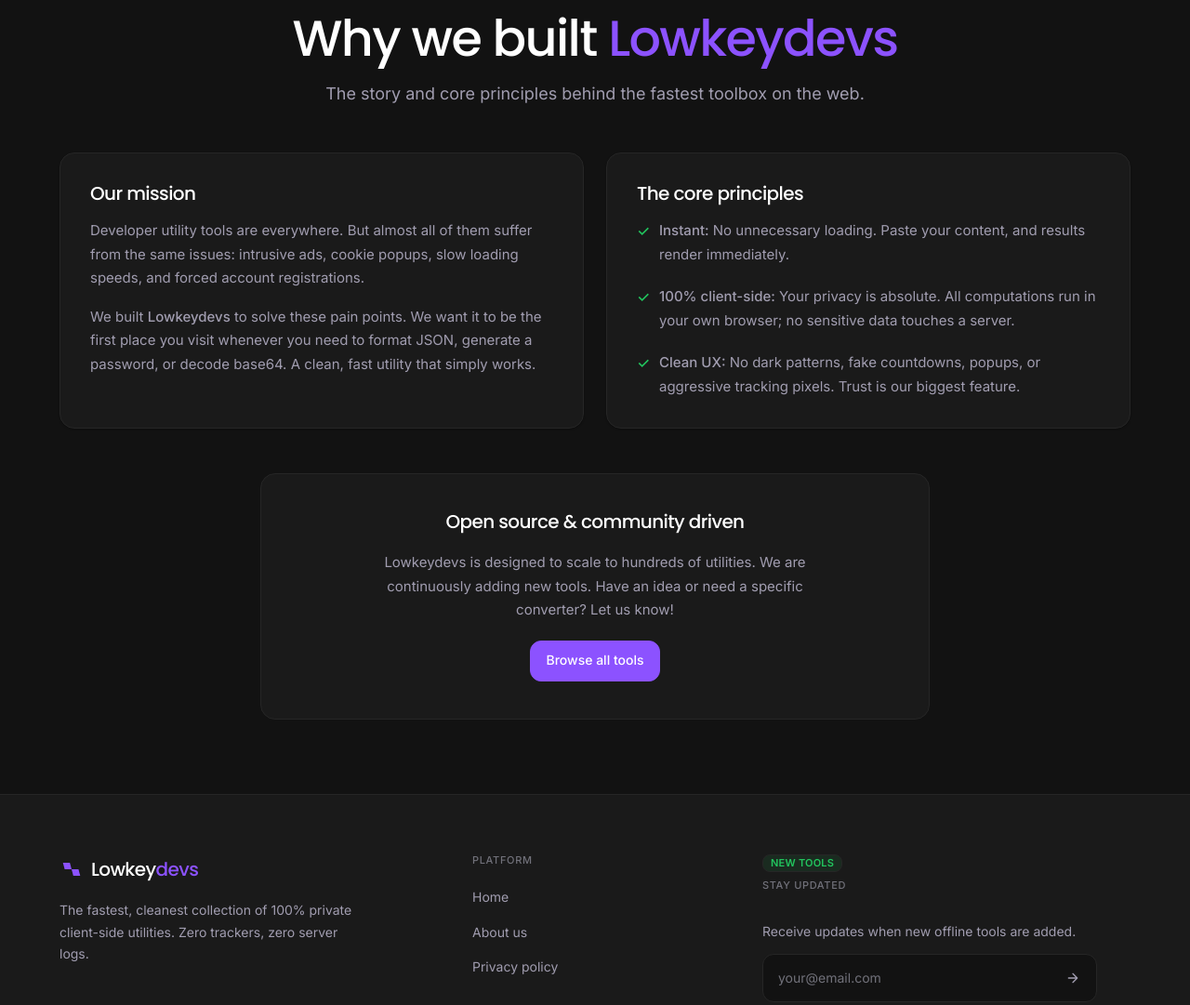
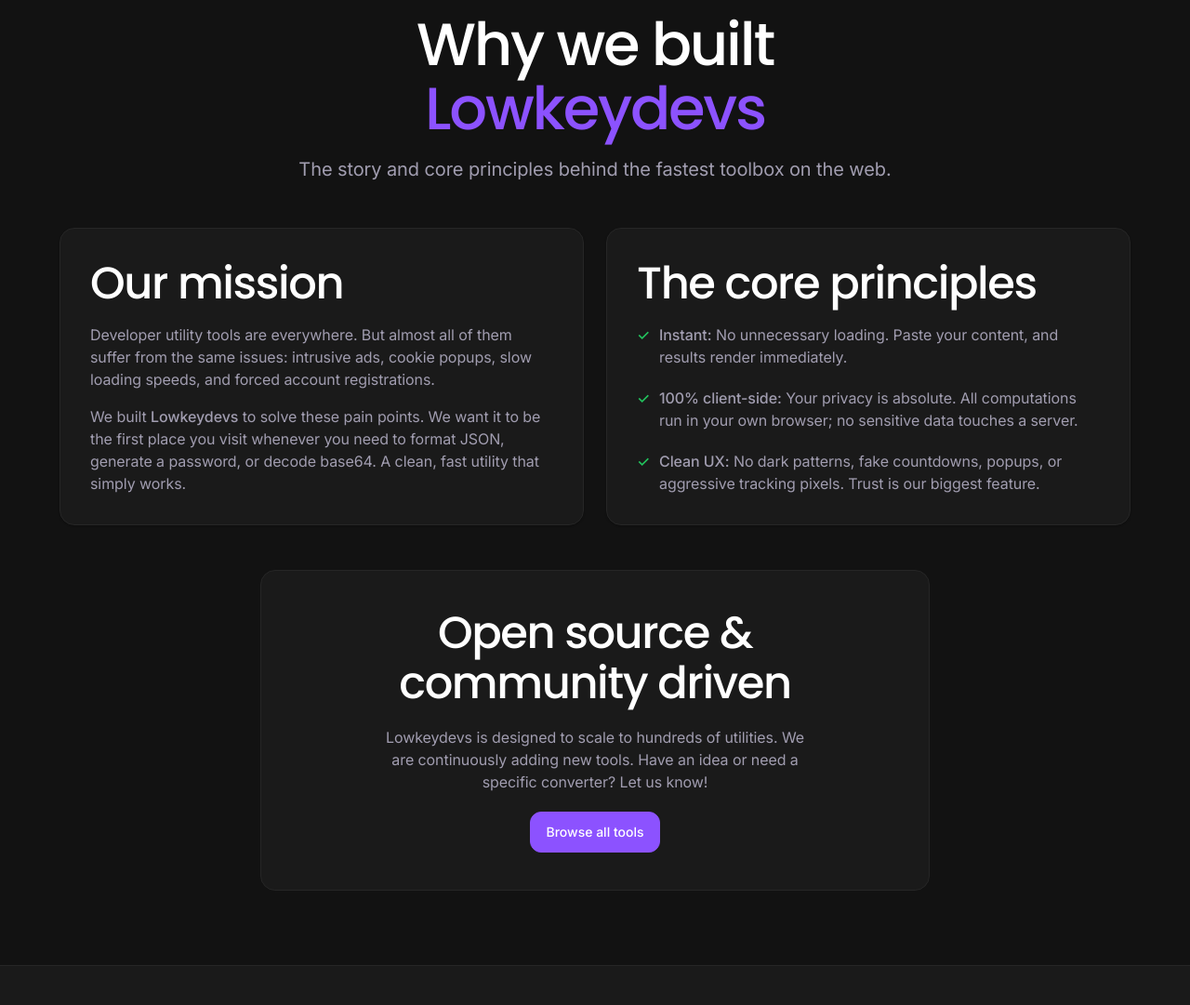
Before and after one commit to gurpreetinsha/lowkeydevs, an Astro site: page /about in a window 1280 px wide. Shown: the part 115-1196 px from the top of the page at 93% size. Built offline with nearby package versions, Linux system fonts and the light colour scheme; Astro itself is replaced by a stand-in of ours.

```diff
--- a/src/components/Footer.astro
+++ b/src/components/Footer.astro
@@ -88,14 +88,14 @@
 
   .brand-tagline {
     color: var(--text-secondary);
-    font-size: 14px;
+    font-size: var(--fs-sm);
     line-height: 1.7;
     max-width: 320px;
   }
 
   .footer-heading {
     font-family: var(--font-sans);
-    font-size: 11px;
+    font-size: var(--fs-caption);
     font-weight: 500;
     color: var(--text-tertiary);
     text-transform: uppercase;
@@ -110,7 +110,7 @@
   .new-tools-badge {
     background-color: var(--success-subtle);
     color: var(--success);
-    font-size: 11px;
+    font-size: var(--fs-caption);
     padding: var(--space-0-5) var(--space-2);
     border-radius: var(--radius-sm);
     border: 1px solid var(--border);
@@ -128,7 +128,7 @@
 
   .footer-links a {
     color: var(--text-secondary);
-    font-size: 14px;
+    font-size: var(--fs-sm);
     text-decoration: none;
     transition: color var(--duration-fast) var(--ease-out);
     font-weight: 400;
@@ -149,7 +149,7 @@
 
   .newsletter-text {
     color: var(--text-secondary);
-    font-size: 14px;
+    font-size: var(--fs-sm);
     line-height: 1.6;
   }
 
@@ -168,7 +168,7 @@
     padding: 12px 60px 12px 16px;
     outline: none;
     font-family: var(--font-sans);
-    font-size: 14px;
+    font-size: var(--fs-sm);
     font-weight: 400;
     transition: border-color var(--duration-fast) var(--ease-out),
                 box-shadow var(--duration-fast) var(--ease-out);
@@ -206,7 +206,7 @@
   .footer-bottom {
     border-top: 1px solid var(--border);
     padding-top: var(--space-6);
-    font-size: 13px;
+    font-size: var(--fs-caption);
     color: var(--text-tertiary);
   }
 
--- a/src/pages/about.astro
+++ b/src/pages/about.astro
@@ -76,9 +76,10 @@
 
   .about-title {
     font-family: var(--font-heading);
-    font-size: clamp(28px, 5vw, 54px);
+    font-size: var(--fs-h1);
     font-weight: 500;
-    letter-spacing: -0.03em;
+    line-height: var(--lh-h1);
+    letter-spacing: var(--ls-h1);
     color: var(--text-primary);
   }
 
@@ -88,9 +89,10 @@
 
   .about-subtitle {
     color: var(--text-secondary);
-    font-size: clamp(15px, 1.5vw, 18px);
+    font-size: var(--fs-body-lg);
     font-weight: 400;
-    line-height: 1.7;
+    line-height: var(--lh-body);
+    letter-spacing: var(--ls-body);
   }
 
   .about-content {
@@ -129,15 +131,18 @@
 
   .about-card h2 {
     font-family: var(--font-heading);
-    font-size: 20px;
+    font-size: var(--fs-h2);
     font-weight: 500;
+    line-height: var(--lh-h2);
+    letter-spacing: var(--ls-h2);
     color: var(--text-primary);
   }
 
   .about-card p {
     color: var(--text-secondary);
-    font-size: 15px;
-    line-height: 1.7;
+    font-size: var(--fs-body);
+    line-height: var(--lh-body);
+    letter-spacing: var(--ls-body);
   }
 
   .principles-list {
@@ -148,9 +153,10 @@
   }
 
   .principles-list li {
-    font-size: 15px;
+    font-size: var(--fs-body);
     color: var(--text-secondary);
-    line-height: 1.7;
+    line-height: var(--lh-body);
+    letter-spacing: var(--ls-body);
     position: relative;
     padding-left: var(--space-6);
   }
@@ -178,16 +184,19 @@
 
   .about-cta h2 {
     font-family: var(--font-heading);
-    font-size: 20px;
+    font-size: var(--fs-h2);
     font-weight: 500;
+    line-height: var(--lh-h2);
+    letter-spacing: var(--ls-h2);
     color: var(--text-primary);
   }
 
   .about-cta p {
     color: var(--text-secondary);
-    font-size: 15px;
+    font-size: var(--fs-body);
     max-width: 460px;
-    line-height: 1.7;
+    line-height: var(--lh-body);
+    letter-spacing: var(--ls-body);
   }
 
   @media (max-width: 480px) {
--- a/src/styles/index.css
+++ b/src/styles/index.css
@@ -15,6 +15,31 @@
   --font-heading: 'Agrandir', 'Poppins', -apple-system, BlinkMacSystemFont, 'Segoe UI', Roboto, Helvetica, Arial, sans-serif;
   --font-sans: 'Inter', -apple-system, BlinkMacSystemFont, 'Segoe UI', Roboto, sans-serif;
   --font-mono: 'JetBrains Mono', ui-monospace, SFMono-Regular, Menlo, Monaco, Consolas, monospace;
+
+  /* Typography Scale variables */
+  --fs-h1: clamp(38px, 6vw, 64px);
+  --fs-h2: clamp(28px, 4.5vw, 48px);
+  --fs-h3: clamp(22px, 3vw, 32px);
+  --fs-h4: clamp(18px, 2vw, 24px);
+  --fs-body-lg: clamp(18px, 1.8vw, 20px);
+  --fs-body: clamp(15px, 1.5vw, 16px);
+  --fs-sm: 14px;
+  --fs-caption: 12px;
+
+  /* Line Heights */
+  --lh-h1: 1.08;
+  --lh-h2: 1.12;
+  --lh-h3: 1.2;
+  --lh-h4: 1.25;
+  --lh-body: 1.5;
+  --lh-sm: 1.4;
+
+  /* Letter Spacing */
+  --ls-h1: -0.035em;
+  --ls-h2: -0.03em;
+  --ls-h3: -0.025em;
+  --ls-h4: -0.02em;
+  --ls-body: -0.005em;
 
   /* --- Spacing (8-point grid) --- */
   --space-0: 0px;
@@ -310,44 +335,44 @@
 
 h1, h2, h3, h4, h5, h6 {
   font-family: var(--font-heading);
-  font-weight: 400;
-  line-height: 1.15;
+  font-weight: 500;
+  line-height: var(--lh-h2);
   color: var(--text-primary);
   text-wrap: balance;
 }
 
 h1 {
-  font-size: clamp(42px, 6vw, 68px);
-  letter-spacing: -0.035em;
-  line-height: 1.05;
+  font-size: var(--fs-h1);
+  letter-spacing: var(--ls-h1);
+  line-height: var(--lh-h1);
 }
 
 h2 {
-  font-size: clamp(26px, 4vw, 42px);
-  letter-spacing: -0.03em;
-  line-height: 1.1;
+  font-size: var(--fs-h2);
+  letter-spacing: var(--ls-h2);
+  line-height: var(--lh-h2);
 }
 
 h3 {
-  font-size: clamp(20px, 3vw, 26px);
-  letter-spacing: -0.025em;
-  line-height: 1.2;
+  font-size: var(--fs-h3);
+  letter-spacing: var(--ls-h3);
+  line-height: var(--lh-h3);
 }
 
 h4 {
-  font-size: clamp(16px, 2vw, 20px);
-  letter-spacing: -0.02em;
-  line-height: 1.3;
+  font-size: var(--fs-h4);
+  letter-spacing: var(--ls-h4);
+  line-height: var(--lh-h4);
 }
 
 h5 {
-  font-size: clamp(14px, 1.8vw, 16px);
-  line-height: 1.4;
+  font-size: var(--fs-sm);
+  line-height: var(--lh-sm);
 }
 
 h6 {
-  font-size: clamp(11px, 1.5vw, 13px);
-  line-height: 1.5;
+  font-size: var(--fs-caption);
+  line-height: var(--lh-sm);
 }
 
 p, li, div {
@@ -355,7 +380,9 @@
 }
 
 p {
-  line-height: 1.7;
+  font-size: var(--fs-body);
+  line-height: var(--lh-body);
+  letter-spacing: var(--ls-body);
   max-width: 65ch;
 }
 
```
Also changed, not shown: src/layouts/ToolLayout.astro (+31 -21 lines), src/pages/index.astro (+17 -10 lines), src/pages/privacy.astro (+15 -9 lines).
